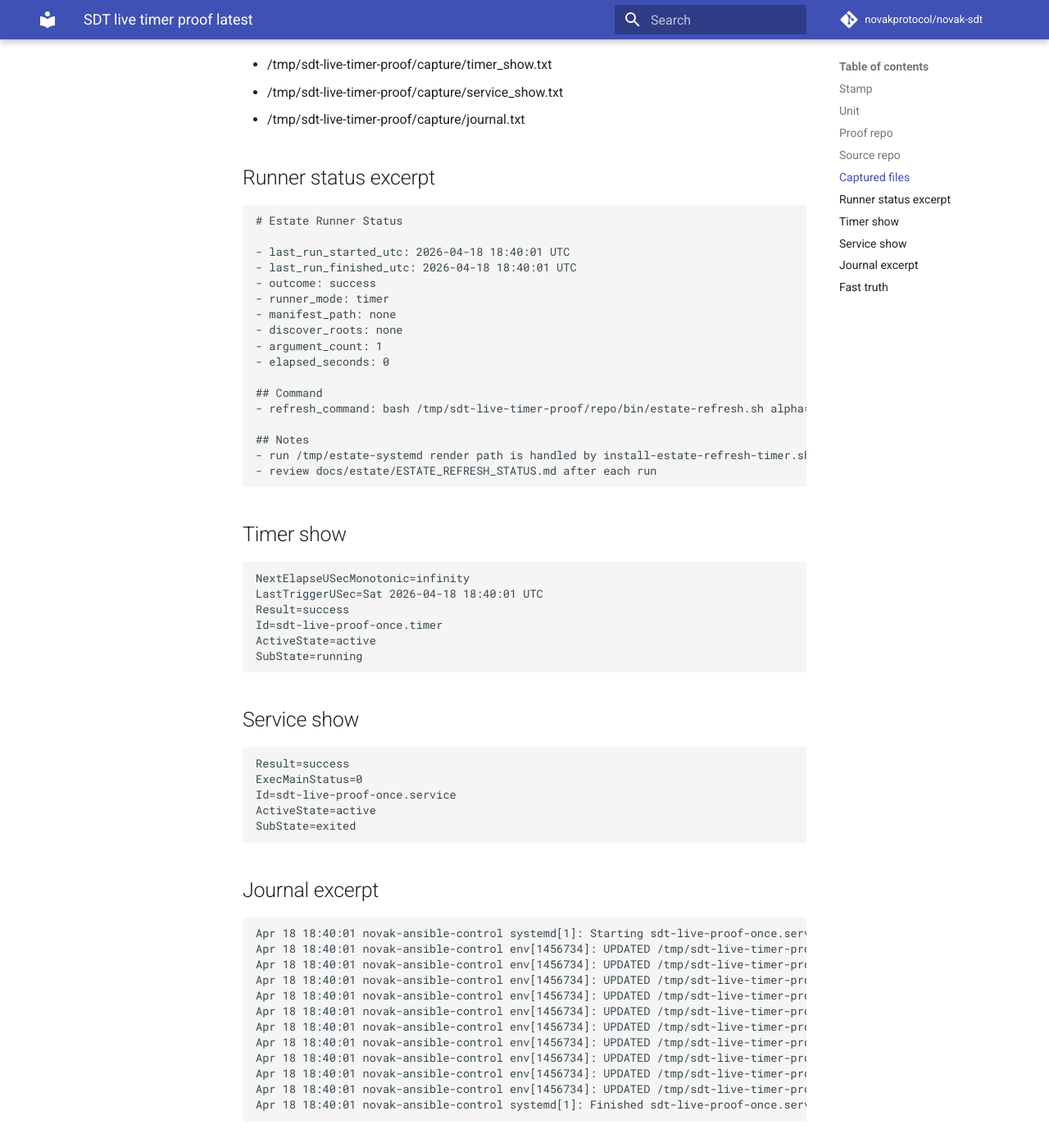
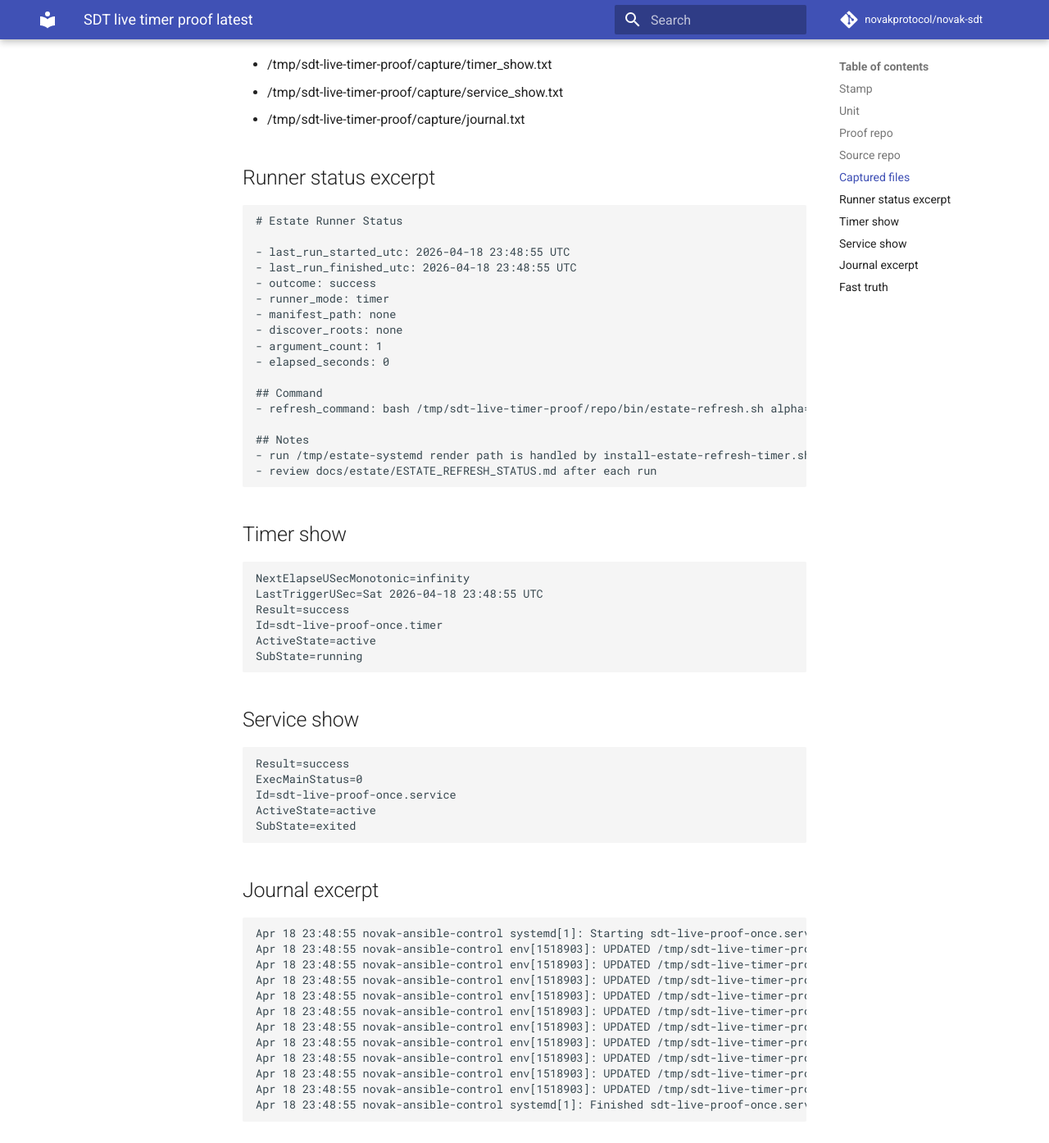
Before and after one commit to novakprotocol/novak-sdt, an MkDocs documentation site: the page built from docs/status/SDT_LIVE_TIMER_PROOF_LATEST.md, in a window 1280 px wide and 1400 px high, scrolled down 679 px. Shown: the top 1394 px of the window at 82% size. Built offline with MkDocs 1.6.1 and Material for MkDocs 9.7.7, drawn with Linux system fonts in a browser that asks for light colours; comment, search, counter and statistics services are not loaded; some of the changed text lies outside the part shown.

Commit message:
ops: refresh proof docs after runner wrapper tests merge

````diff
--- a/docs/status/SDT_LIVE_TIMER_PROOF_LATEST.md
+++ b/docs/status/SDT_LIVE_TIMER_PROOF_LATEST.md
@@ -1,7 +1,7 @@
 # SDT live timer proof latest
 
 ## Stamp
-2026-04-18 18:40:09 UTC
+2026-04-18 23:49:03 UTC
 
 ## Unit
 - sdt-live-proof-once
@@ -21,8 +21,8 @@
 ```
 # Estate Runner Status
 
-- last_run_started_utc: 2026-04-18 18:40:01 UTC
-- last_run_finished_utc: 2026-04-18 18:40:01 UTC
+- last_run_started_utc: 2026-04-18 23:48:55 UTC
+- last_run_finished_utc: 2026-04-18 23:48:55 UTC
 - outcome: success
 - runner_mode: timer
 - manifest_path: none
@@ -41,7 +41,7 @@
 ## Timer show
 ```
 NextElapseUSecMonotonic=infinity
-LastTriggerUSec=Sat 2026-04-18 18:40:01 UTC
+LastTriggerUSec=Sat 2026-04-18 23:48:55 UTC
 Result=success
 Id=sdt-live-proof-once.timer
 ActiveState=active
@@ -59,18 +59,18 @@
 
 ## Journal excerpt
 ```
-Apr 18 18:40:01 novak-ansible-control systemd[1]: Starting sdt-live-proof-once.service - /usr/bin/env bash --noprofile --norc bin/estate-refresh-runner.sh alpha=/tmp/sdt-live-timer-proof/source...
-Apr 18 18:40:01 novak-ansible-control env[1456734]: UPDATED /tmp/sdt-live-timer-proof/repo/docs/estate/ESTATE_HISTORY_SUMMARY.md
-Apr 18 18:40:01 novak-ansible-control env[1456734]: UPDATED /tmp/sdt-live-timer-proof/repo/docs/estate/ESTATE_PRIORITY_QUEUE.md
-Apr 18 18:40:01 novak-ansible-control env[1456734]: UPDATED /tmp/sdt-live-timer-proof/repo/docs/estate/ESTATE_ACTION_QUEUE.md
-Apr 18 18:40:01 novak-ansible-control env[1456734]: UPDATED /tmp/sdt-live-timer-proof/repo/docs/estate/ESTATE_INGEST_SUMMARY.md
-Apr 18 18:40:01 novak-ansible-control env[1456734]: UPDATED /tmp/sdt-live-timer-proof/repo/docs/estate/ESTATE_CATALOG.md
-Apr 18 18:40:01 novak-ansible-control env[1456734]: UPDATED /tmp/sdt-live-timer-proof/repo/docs/estate/ESTATE_REFRESH_STATUS.md
-Apr 18 18:40:01 novak-ansible-control env[1456734]: UPDATED /tmp/sdt-live-timer-proof/repo/docs/estate/ESTATE_ARCHIVE_INDEX.md
-Apr 18 18:40:01 novak-ansible-control env[1456734]: UPDATED /tmp/sdt-live-timer-proof/repo/docs/estate/ESTATE_DELTA.md
-Apr 18 18:40:01 novak-ansible-control env[1456734]: UPDATED /tmp/sdt-live-timer-proof/repo/docs/estate/ESTATE_TRENDS.md
-Apr 18 18:40:01 novak-ansible-control env[1456734]: UPDATED /tmp/sdt-live-timer-proof/repo/estate/archive/estate_refresh_history.ndjson
-Apr 18 18:40:01 novak-ansible-control systemd[1]: Finished sdt-live-proof-once.service - /usr/bin/env bash --noprofile --norc bin/estate-refresh-runner.sh alpha=/tmp/sdt-live-timer-proof/source.
+Apr 18 23:48:55 novak-ansible-control systemd[1]: Starting sdt-live-proof-once.service - /usr/bin/env bash --noprofile --norc bin/estate-refresh-runner.sh alpha=/tmp/sdt-live-timer-proof/source...
+Apr 18 23:48:55 novak-ansible-control env[1518903]: UPDATED /tmp/sdt-live-timer-proof/repo/docs/estate/ESTATE_HISTORY_SUMMARY.md
+Apr 18 23:48:55 novak-ansible-control env[1518903]: UPDATED /tmp/sdt-live-timer-proof/repo/docs/estate/ESTATE_PRIORITY_QUEUE.md
+Apr 18 23:48:55 novak-ansible-control env[1518903]: UPDATED /tmp/sdt-live-timer-proof/repo/docs/estate/ESTATE_ACTION_QUEUE.md
+Apr 18 23:48:55 novak-ansible-control env[1518903]: UPDATED /tmp/sdt-live-timer-proof/repo/docs/estate/ESTATE_INGEST_SUMMARY.md
+Apr 18 23:48:55 novak-ansible-control env[1518903]: UPDATED /tmp/sdt-live-timer-proof/repo/docs/estate/ESTATE_CATALOG.md
+Apr 18 23:48:55 novak-ansible-control env[1518903]: UPDATED /tmp/sdt-live-timer-proof/repo/docs/estate/ESTATE_REFRESH_STATUS.md
+Apr 18 23:48:55 novak-ansible-control env[1518903]: UPDATED /tmp/sdt-live-timer-proof/repo/docs/estate/ESTATE_ARCHIVE_INDEX.md
+Apr 18 23:48:55 novak-ansible-control env[1518903]: UPDATED /tmp/sdt-live-timer-proof/repo/docs/estate/ESTATE_DELTA.md
+Apr 18 23:48:55 novak-ansible-control env[1518903]: UPDATED /tmp/sdt-live-timer-proof/repo/docs/estate/ESTATE_TRENDS.md
+Apr 18 23:48:55 novak-ansible-control env[1518903]: UPDATED /tmp/sdt-live-timer-proof/repo/estate/archive/estate_refresh_history.ndjson
+Apr 18 23:48:55 novak-ansible-control systemd[1]: Finished sdt-live-proof-once.service - /usr/bin/env bash --noprofile --norc bin/estate-refresh-runner.sh alpha=/tmp/sdt-live-timer-proof/source.
 ```
 
 ## Fast truth
````
Also changed, not shown: docs/status/SDT_INTERNAL_CANDIDATE_PROOF.md (+1 -1 lines), docs/status/SDT_NOTIFY_N1_LATEST.md (+1 -1 lines).
